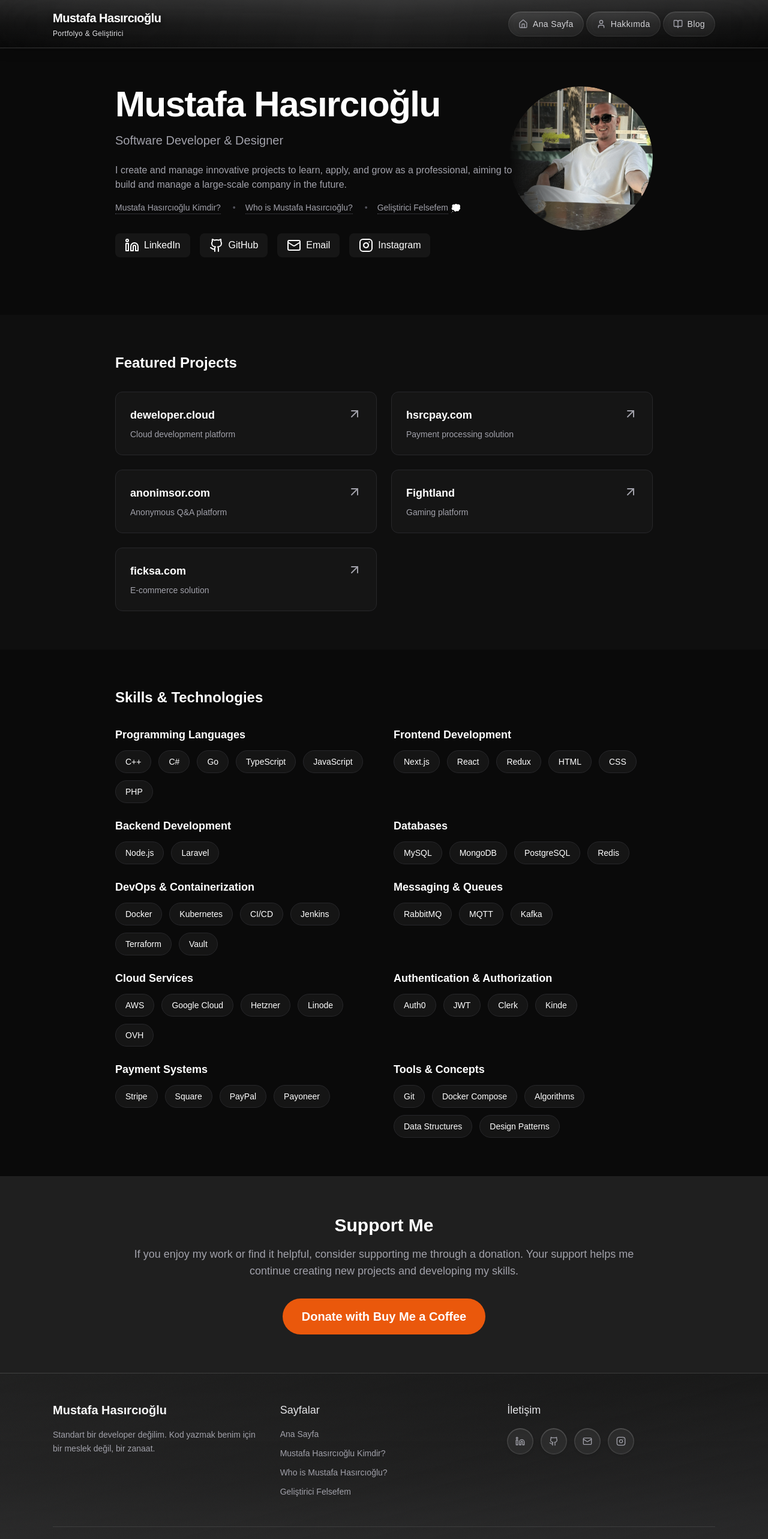
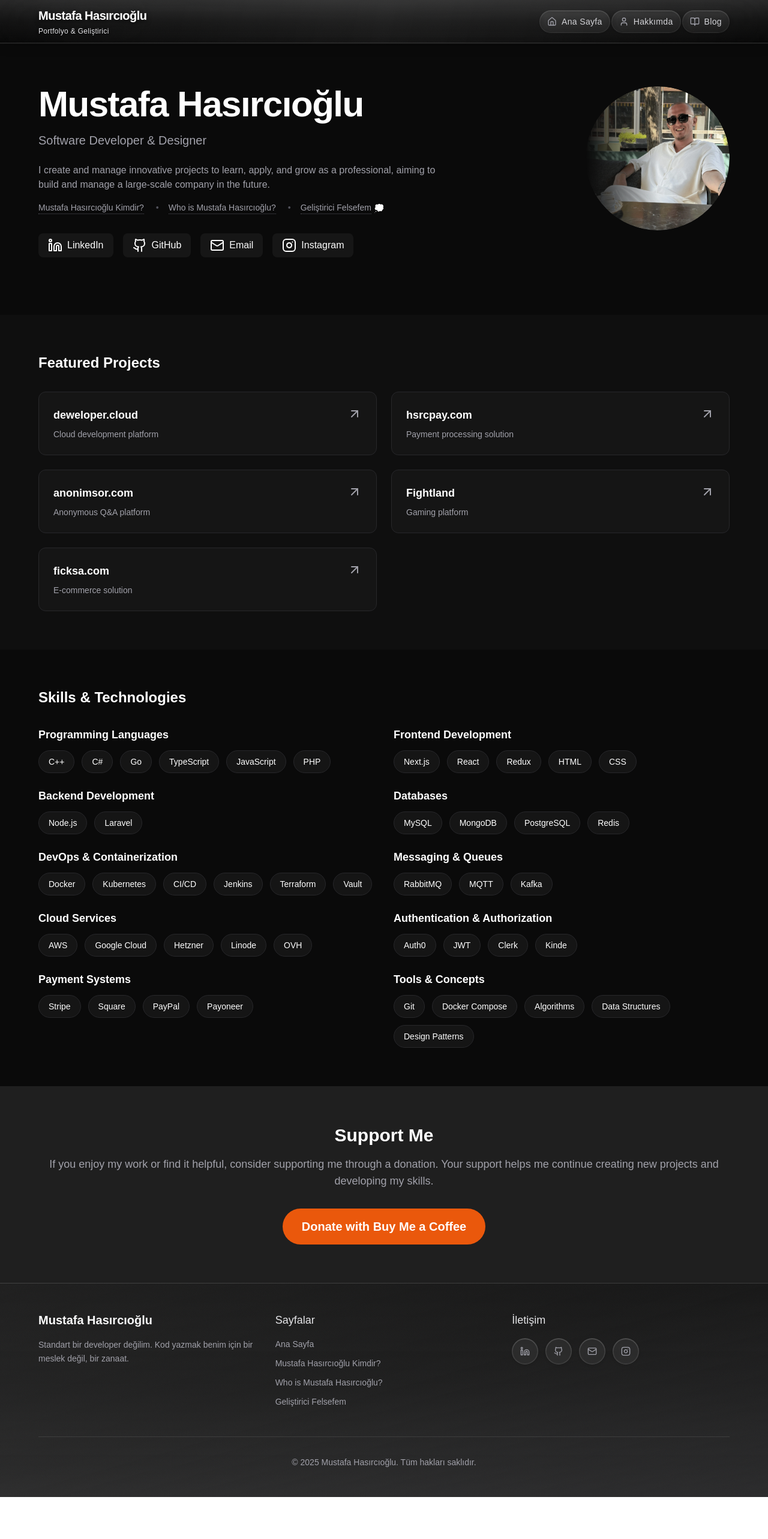
Before and after one commit to hasirciogluhq/hasirciogli.com-portfollio, a Next.js app: page / in a window 1280 px wide. Shown: the top 2566 px of the page at 60% size. After the commit the page ends 2496 px from the top, so only its background shows below. Built offline with nearby package versions, Linux system fonts and the light colour scheme.

Commit message:
[+] updated layout of Home, BlogFooter, and BlogNavbar components to increase max-width to 6xl [+] adjusted padding in BlogNavbar for improved responsiveness [+] refined spacing in BlogNavbar for better alignment [-] no removals in existing components

```diff
--- a/src/app/page.tsx
+++ b/src/app/page.tsx
@@ -21,7 +21,7 @@ export default function Home() {
       <main className="min-h-screen bg-[#0A0A0A] text-white pt-20">
       {/* Hero Section */}
       <section className="px-4 pt-8 pb-16 md:pt-16 md:pb-24">
-        <div className="max-w-4xl mx-auto relative">
+        <div className="max-w-6xl mx-auto relative">
           <motion.div
             initial={{ opacity: 0, y: 20 }}
             animate={{ opacity: 1, y: 0 }}
@@ -121,7 +121,7 @@ export default function Home() {
 
       {/* Projects Section */}
       <section className="px-4 py-16 bg-[#0F0F0F]">
-        <div className="max-w-4xl mx-auto">
+        <div className="max-w-6xl mx-auto">
           <h2 className="text-2xl font-bold mb-8">Featured Projects</h2>
           <div className="grid grid-cols-1 md:grid-cols-2 gap-6">
             <ProjectCard
@@ -160,7 +160,7 @@ export default function Home() {
 
       {/* Skills Section */}
       <section className="px-4 py-16">
-        <div className="max-w-4xl mx-auto">
+        <div className="max-w-6xl mx-auto">
           <h2 className="text-2xl font-bold mb-8">Skills & Technologies</h2>
 
           <div className="grid grid-cols-1 md:grid-cols-2 gap-x-8 gap-y-6">
@@ -286,7 +286,7 @@ export default function Home() {
 
       {/* Support Section */}
       <section className="px-4 py-16 bg-[#1F1F1F]">
-        <div className="max-w-4xl mx-auto text-center">
+        <div className="max-w-6xl mx-auto text-center">
           <motion.div
             initial={{ opacity: 0, y: 20 }}
             animate={{ opacity: 1, y: 0 }}
--- a/src/components/blog/BlogFooter.tsx
+++ b/src/components/blog/BlogFooter.tsx
@@ -31,7 +31,7 @@ export default function BlogFooter() {
            }}>
       </div>
 
-      <div className="relative max-w-6xl mx-auto px-6 py-12">
+              <div className="relative max-w-6xl mx-auto px-6 md:px-0 py-12">
         <motion.div
           initial={{ opacity: 0, y: 20 }}
           animate={{ opacity: 1, y: 0 }}
--- a/src/components/blog/BlogNavbar.tsx
+++ b/src/components/blog/BlogNavbar.tsx
@@ -50,8 +50,8 @@ export default function BlogNavbar() {
            }}>
       </div>
 
-              <div className={`relative max-w-6xl mx-auto px-6 transition-all duration-500 ${
-          scrolled ? 'py-3' : 'py-4'
+              <div className={`relative max-w-6xl mx-auto px-4 md:px-0 transition-all duration-500 ${
+          scrolled ? 'py-2' : 'py-3'
         }`}>
         <div className="flex items-center justify-between">
           <motion.div
@@ -79,7 +79,7 @@ export default function BlogNavbar() {
             initial={{ opacity: 0, x: 30 }}
             animate={{ opacity: 1, x: 0 }}
             transition={{ duration: 0.8, delay: 0.4, ease: [0.25, 0.1, 0.25, 1] }}
-            className="hidden md:flex items-center space-x-1"
+            className="hidden md:flex items-center space-x-0.5"
           >
             <NavLink
               href="/"
@@ -117,7 +117,7 @@ function NavLink({ href, icon, label }: { href: string; icon: React.ReactNode; l
   return (
     <Link
       href={href}
-      className="group relative flex items-center space-x-2 px-4 py-2.5 rounded-full
+      className="group relative flex items-center space-x-2 px-3 py-2 rounded-full
                  bg-white/[0.04] hover:bg-white/[0.12]
                  border border-white/[0.08] hover:border-white/[0.2]
                  backdrop-blur-sm transition-all duration-400
```
